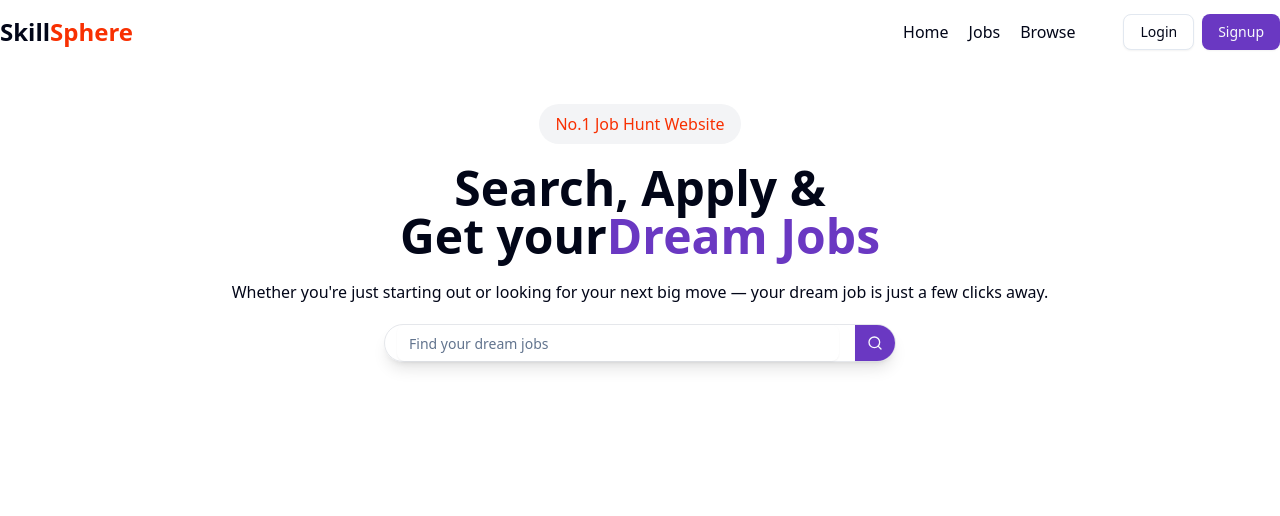
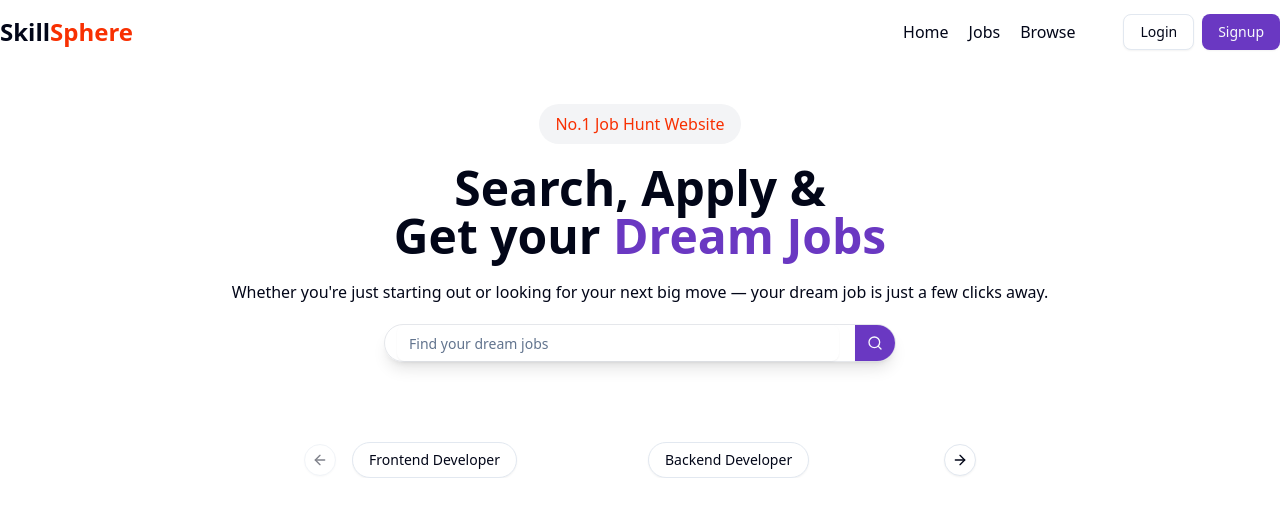
Before and after one commit to subratgupta2704/Skill-Sphere, a React (Vite) app in the folder frontend/: page / in a window 1280 px wide. Shown: the top 516 px of the page. Built offline with nearby package versions, Linux system fonts and the light colour scheme.

Commit message:
Category Carousel Created

```diff
--- a/frontend/package.json
+++ b/frontend/package.json
@@ -20,6 +20,7 @@
     "axios": "^1.8.4",
     "class-variance-authority": "^0.7.1",
     "clsx": "^2.1.1",
+    "embla-carousel-react": "^8.6.0",
     "lucide-react": "^0.501.0",
     "multer": "^1.4.5-lts.2",
     "next-themes": "^0.4.6",
--- /dev/null
+++ b/frontend/src/components/CategoryCarousel.jsx
@@ -0,0 +1,44 @@
+import React from "react";
+import {
+  Carousel,
+  CarouselContent,
+  CarouselItem,
+  CarouselNext,
+  CarouselPrevious,
+} from "./ui/carousel";
+import { Button } from "./ui/button";
+
+const category = [
+  "Frontend Developer",
+  "Backend Developer",
+  "Fullstack Developer",
+  "Data Scientist",
+  "DevOps Engineer",
+  "Machine Learning Engineer",
+  "Data Engineer",
+  "Cloud Engineer",
+  "Mobile Developer",
+  "UI/UX Designer",
+];
+
+const CategoryCarousel = () => {
+  return (
+    <div>
+      <Carousel className="w-full max-w-xl mx-auto my-20 ">
+        <CarouselContent>
+          {category.map((cat, index) => (
+            <CarouselItem className="md:basis-1/2 lg-basis-1/3">
+              <Button variant="outline" className="rounded-full">
+                {cat}
+              </Button>
+            </CarouselItem>
+          ))}
+        </CarouselContent>
+        <CarouselPrevious />
+        <CarouselNext />
+      </Carousel>
+    </div>
+  );
+};
+
+export default CategoryCarousel;
--- a/frontend/src/components/HeroSection.jsx
+++ b/frontend/src/components/HeroSection.jsx
@@ -12,7 +12,7 @@
         </span>
         <h1 className="text-5xl font-bold">
           Search, Apply & <br />
-          Get your<span className="text-[#6A38C2]">Dream Jobs</span>
+          Get your <span className="text-[#6A38C2]">Dream Jobs</span>
         </h1>
         <p>
           Whether you're just starting out or looking for your next big move —
--- /dev/null
+++ b/frontend/src/components/ui/carousel.jsx
@@ -0,0 +1,194 @@
+import * as React from "react"
+import useEmblaCarousel from "embla-carousel-react";
+import { ArrowLeft, ArrowRight } from "lucide-react"
+
+import { cn } from "@/lib/utils"
+import { Button } from "@/components/ui/button"
+
+const CarouselContext = React.createContext(null)
+
+function useCarousel() {
+  const context = React.useContext(CarouselContext)
+
+  if (!context) {
+    throw new Error("useCarousel must be used within a <Carousel />")
+  }
+
+  return context
+}
+
+function Carousel({
+  orientation = "horizontal",
+  opts,
+  setApi,
+  plugins,
+  className,
+  children,
+  ...props
+}) {
+  const [carouselRef, api] = useEmblaCarousel({
+    ...opts,
+    axis: orientation === "horizontal" ? "x" : "y",
+  }, plugins)
+  const [canScrollPrev, setCanScrollPrev] = React.useState(false)
+  const [canScrollNext, setCanScrollNext] = React.useState(false)
+
+  const onSelect = React.useCallback((api) => {
+    if (!api) return
+    setCanScrollPrev(api.canScrollPrev())
+    setCanScrollNext(api.canScrollNext())
+  }, [])
+
+  const scrollPrev = React.useCallback(() => {
+    api?.scrollPrev()
+  }, [api])
+
+  const scrollNext = React.useCallback(() => {
+    api?.scrollNext()
+  }, [api])
+
+  const handleKeyDown = React.useCallback((event) => {
+    if (event.key === "ArrowLeft") {
+      event.preventDefault()
+      scrollPrev()
+    } else if (event.key === "ArrowRight") {
+      event.preventDefault()
+      scrollNext()
+    }
+  }, [scrollPrev, scrollNext])
+
+  React.useEffect(() => {
+    if (!api || !setApi) return
+    setApi(api)
+  }, [api, setApi])
+
+  React.useEffect(() => {
+    if (!api) return
+    onSelect(api)
+    api.on("reInit", onSelect)
+    api.on("select", onSelect)
+
+    return () => {
+      api?.off("select", onSelect)
+    };
+  }, [api, onSelect])
+
+  return (
+    <CarouselContext.Provider
+      value={{
+        carouselRef,
+        api: api,
+        opts,
+        orientation:
+          orientation || (opts?.axis === "y" ? "vertical" : "horizontal"),
+        scrollPrev,
+        scrollNext,
+        canScrollPrev,
+        canScrollNext,
+      }}>
+      <div
+        onKeyDownCapture={handleKeyDown}
+        className={cn("relative", className)}
+        role="region"
+        aria-roledescription="carousel"
+        data-slot="carousel"
+        {...props}>
+        {children}
+      </div>
+    </CarouselContext.Provider>
+  );
+}
+
+function CarouselContent({
+  className,
+  ...props
+}) {
+  const { carouselRef, orientation } = useCarousel()
+
+  return (
+    <div
+      ref={carouselRef}
+      className="overflow-hidden"
+      data-slot="carousel-content">
+      <div
+        className={cn(
+          "flex",
+          orientation === "horizontal" ? "-ml-4" : "-mt-4 flex-col",
+          className
+        )}
+        {...props} />
+    </div>
+  );
+}
+
+function CarouselItem({
+  className,
+  ...props
+}) {
+  const { orientation } = useCarousel()
+
+  return (
+    <div
+      role="group"
+      aria-roledescription="slide"
+      data-slot="carousel-item"
+      className={cn(
+        "min-w-0 shrink-0 grow-0 basis-full",
+        orientation === "horizontal" ? "pl-4" : "pt-4",
+        className
+      )}
+      {...props} />
+  );
+}
+
+function CarouselPrevious({
+  className,
+  variant = "outline",
+  size = "icon",
+  ...props
+}) {
+  const { orientation, scrollPrev, canScrollPrev } = useCarousel()
+
+  return (
+    <Button
+      data-slot="carousel-previous"
+      variant={variant}
+      size={size}
+      className={cn("absolute size-8 rounded-full", orientation === "horizontal"
+        ? "top-1/2 -left-12 -translate-y-1/2"
+        : "-top-12 left-1/2 -translate-x-1/2 rotate-90", className)}
+      disabled={!canScrollPrev}
+      onClick={scrollPrev}
+      {...props}>
+      <ArrowLeft />
+      <span className="sr-only">Previous slide</span>
+    </Button>
+  );
+}
+
+function CarouselNext({
+  className,
+  variant = "outline",
+  size = "icon",
+  ...props
+}) {
+  const { orientation, scrollNext, canScrollNext } = useCarousel()
+
+  return (
+    <Button
+      data-slot="carousel-next"
+      variant={variant}
+      size={size}
+      className={cn("absolute size-8 rounded-full", orientation === "horizontal"
+        ? "top-1/2 -right-12 -translate-y-1/2"
+        : "-bottom-12 left-1/2 -translate-x-1/2 rotate-90", className)}
+      disabled={!canScrollNext}
+      onClick={scrollNext}
+      {...props}>
+      <ArrowRight />
+      <span className="sr-only">Next slide</span>
+    </Button>
+  );
+}
+
+export { Carousel, CarouselContent, CarouselItem, CarouselPrevious, CarouselNext };
--- a/frontend/src/screens/Home.jsx
+++ b/frontend/src/screens/Home.jsx
@@ -1,14 +1,15 @@
 import React from "react";
 import Navbar from "../components/Navbar";
 import HeroSection from "../components/HeroSection";
+import CategoryCarousel from "../components/CategoryCarousel";
 
 const Home = () => {
   return (
     <div>
       <Navbar />
       <HeroSection />
-      {/* <CategoryCarousel />
-      <LatestJobs />
+      <CategoryCarousel />
+      {/* <LatestJobs />
       <Footer /> */}
     </div>
   );
```
Also changed, not shown: 1 other file (tests, documents, lock files or other folders).
